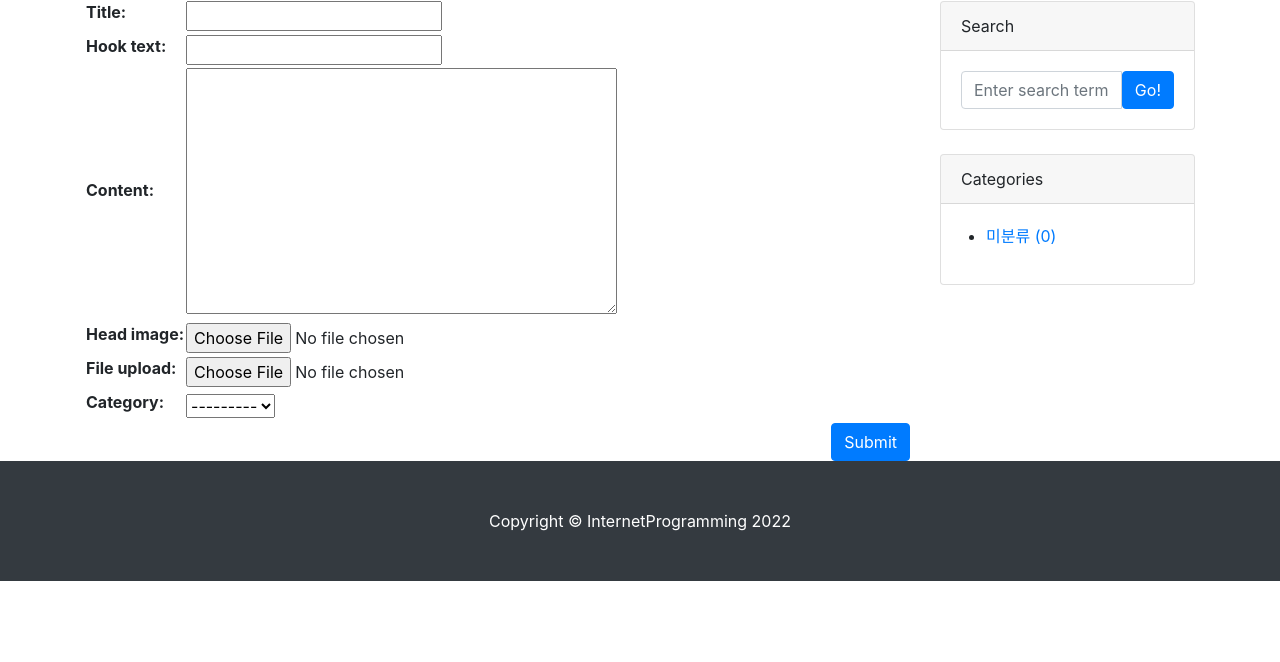
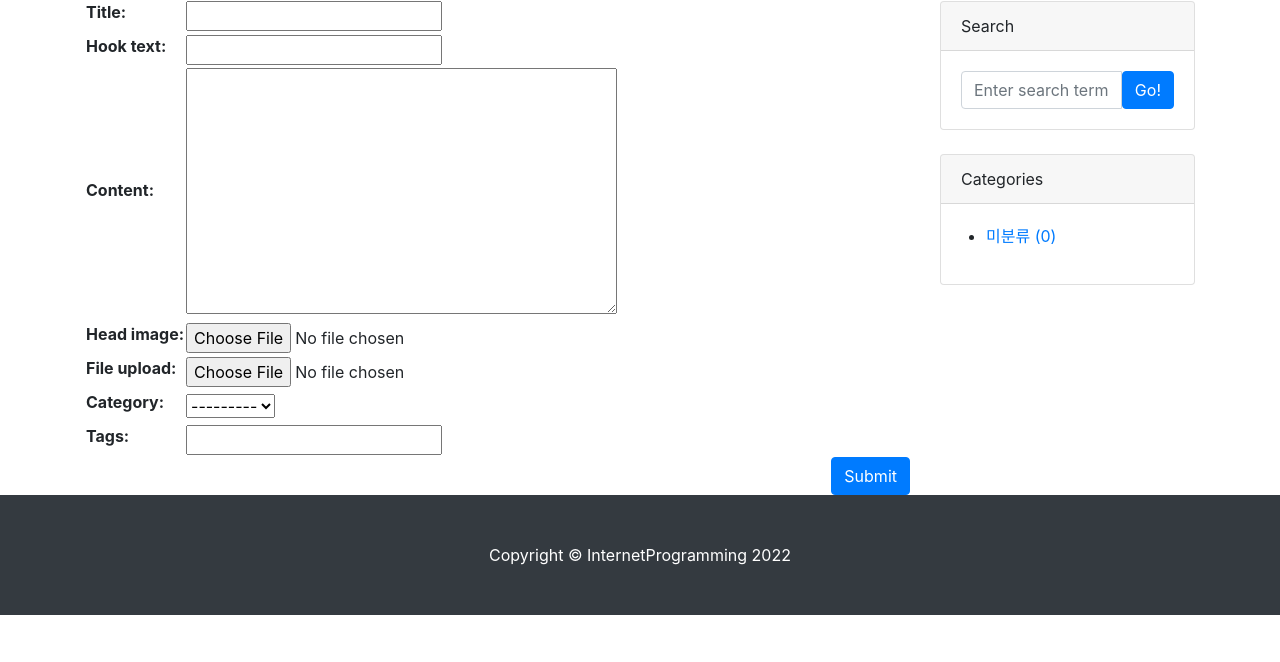
Before and after one commit to hawki741/Django22, a Django app: page /blog/create_post/ in a window 1280 px wide. Shown: the part 138-800 px from the top of the page. Run offline with Django 4.2, Linux system fonts and the light colour scheme; the visitor is signed in with stand-in values (Sample User, id 1); data that the repository does not hold is empty; some libraries are stand-ins or nearby versions.

Commit message:
포스트 작성시 텍스트로 태그 지정하기

```diff
--- a/blog/templates/blog/post_form.html
+++ b/blog/templates/blog/post_form.html
@@ -11,6 +11,10 @@
         {% csrf_token %}
         <table>
             {{form}}
+            <tr>
+                <th><label for="id_tags">Tags:</label></th>
+                <td><input type="text" id="id_tags" name="tags_str"></td>
+            </tr>
         </table>
         <button type="submit" class="btn btn-primary float-right">Submit</button>
     </form>
--- a/blog/views.py
+++ b/blog/views.py
@@ -3,6 +3,7 @@ from .models import Post, Category, Tag
 from django.views.generic import ListView, DetailView, CreateView, UpdateView
 from django.contrib.auth.mixins import LoginRequiredMixin, UserPassesTestMixin
 from django.core.exceptions import PermissionDenied
+from django.utils.text import slugify
 
 # Create your views here.
 class PostList(ListView):
@@ -41,14 +42,14 @@ class PostUpdate(LoginRequiredMixin, UpdateView):
             raise PermissionDenied
 
     def get_context_data(self, **kwargs):
-        context = super(PostCreate, self).get_context_data()
+        context = super(PostUpdate, self).get_context_data()
         context['categories'] = Category.objects.all()
         context['no_category_post_count'] = Post.objects.filter(category=None).count
         return context
 
 class PostCreate(LoginRequiredMixin, UserPassesTestMixin, CreateView):
     model = Post
-    fields = ['title', 'hook_text', 'content', 'head_image', 'file_upload', 'category']
+    fields = ['title', 'hook_text', 'content', 'head_image', 'file_upload', 'category'] # , 'tags'
 
     # 템플릿은 모델명_form.html
 
@@ -59,7 +60,20 @@ class PostCreate(LoginRequiredMixin, UserPassesTestMixin, CreateView):
         current_user = self.request.user
         if current_user.is_authenticated and (current_user.is_superuser or current_user.is_staff):
             form.instance.author = current_user
-            return super(PostCreate, self).form_valid(form)
+            response = super(PostCreate, self).form_valid(form)
+            tags_str = self.request.POST.get('tags_str')
+            if tags_str:
+                tags_str = tags_str.strip()
+                tags_str = tags_str.replace(',',';')
+                tags_list = tags_str.split(';')
+                for t in tags_list:
+                    t = t.strip()
+                    tag, is_tag_created = Tag.objects.get_or_create(name=t)
+                    if is_tag_created:
+                        tag.slug = slugify(t, allow_unicode=True)
+                        tag.save()
+                    self.object.tags.add(tag)
+            return response
         else:
             return redirect('/blog/')
 
```
